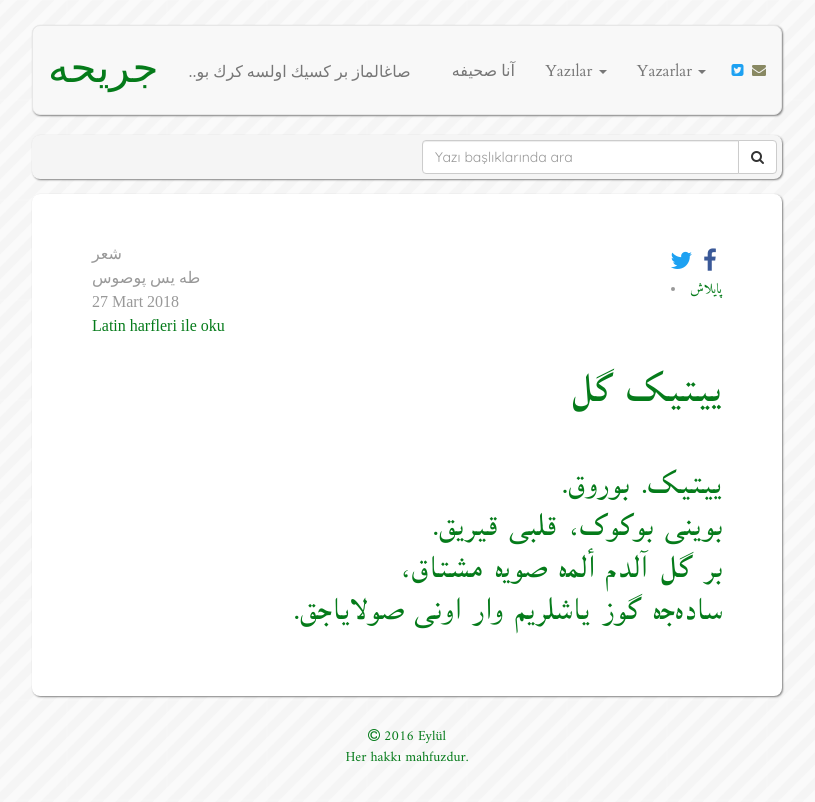
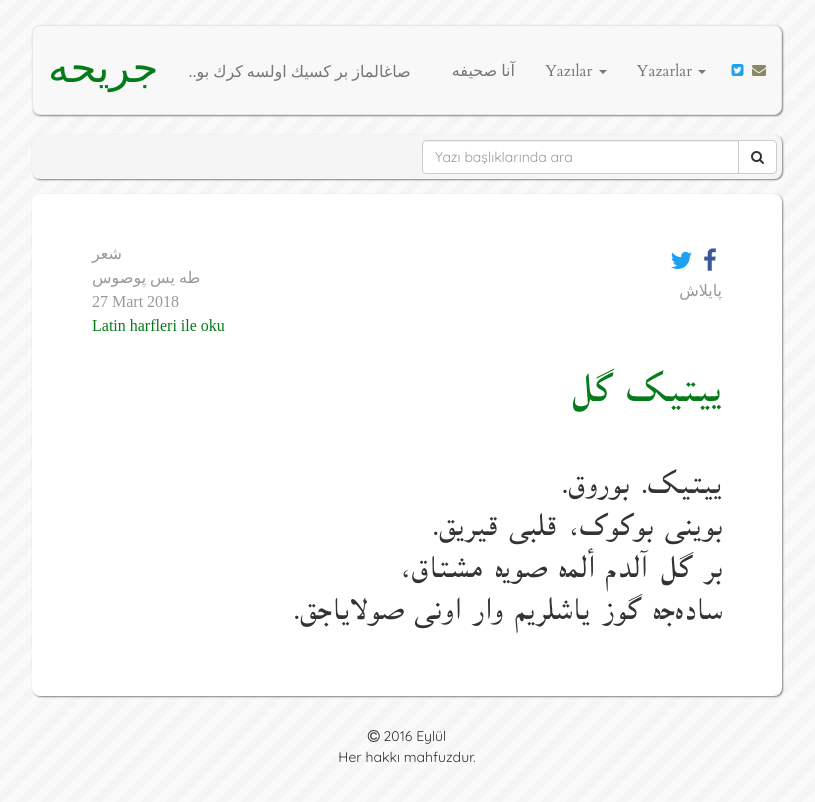
Before and after one commit to muhammedaydogdu/muhammedaydogdu.github.io, a Jekyll site: the page built from _posts/2018-03-27-yitik-gul-os.md, in a window 1280 px wide. Shown: the top 802 px of the page, without its empty margins (233-1048 px from the left). Built offline with Jekyll 4.4.1, drawn with Linux system fonts in a browser that asks for light colours; some web fonts are replaced.

Commit message:
Update os.html

```diff
--- a/_layouts/os.html
+++ b/_layouts/os.html
@@ -39,7 +39,7 @@
                   <a id="fb" target="_blank" href="https://www.facebook.com/sharer/sharer.php?u=http://ceriha.com{{ page.url }}"><i class="fa fa-facebook"></i></a>&nbsp;
                   <a id="wa" target="_blank" class="hidden-md hidden-lg hidden-xl" href="whatsapp://send?text=Ceriha - {{ page.title }} http://ceriha.com{{ page.url }}" data-action="share/whatsapp/share"><i class="fa fa-whatsapp"></i></a>
                 </p>
-                  <li><a style="font-family: Amiri, serif; " <p>پایلاش</p>
+                 <p>پایلاش</p>
               </div>
             </div>
             <h2 class="text-right os-text">{{ page.title }}</h2>
```
